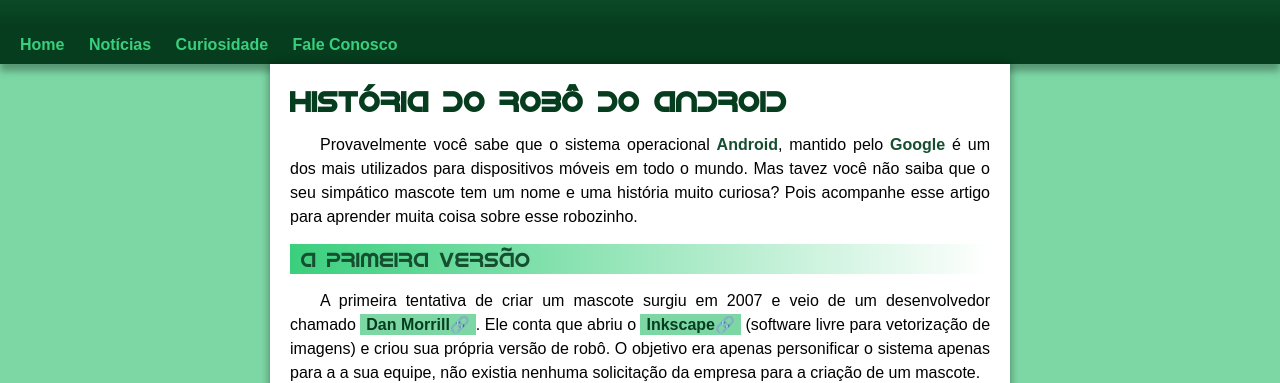
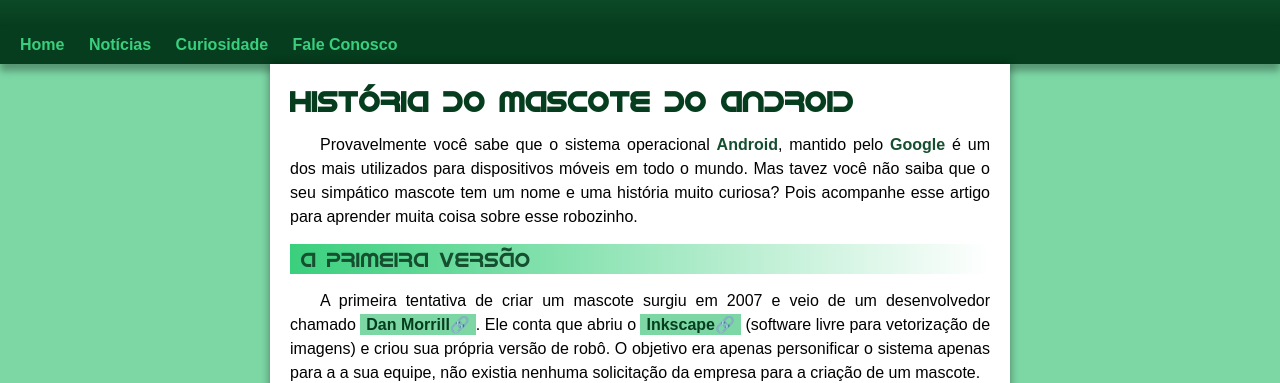
Before and after one commit to RicardoOPinheiro/desafio-android, a plain HTML site: page index.html in a window 1280 px wide. Shown: the part 164-547 px from the top of the page. Drawn offline with Linux system fonts and the light colour scheme.

Commit message:
Update index.html

```diff
--- a/index.html
+++ b/index.html
@@ -21,7 +21,7 @@
     </nav>
     <main>
         <article>
-            <h1>História do Robô do Android</h1>
+            <h1>História do Mascote do Android</h1>
 
             <p>Provavelmente você sabe que o sistema operacional <strong>Android</strong>, mantido pelo <strong>Google</strong> é um dos mais utilizados para dispositivos móveis em todo o mundo. Mas tavez você não saiba que o seu simpático mascote tem um nome e uma história muito curiosa? Pois acompanhe esse artigo para aprender muita coisa sobre esse robozinho.</p>
 
```
